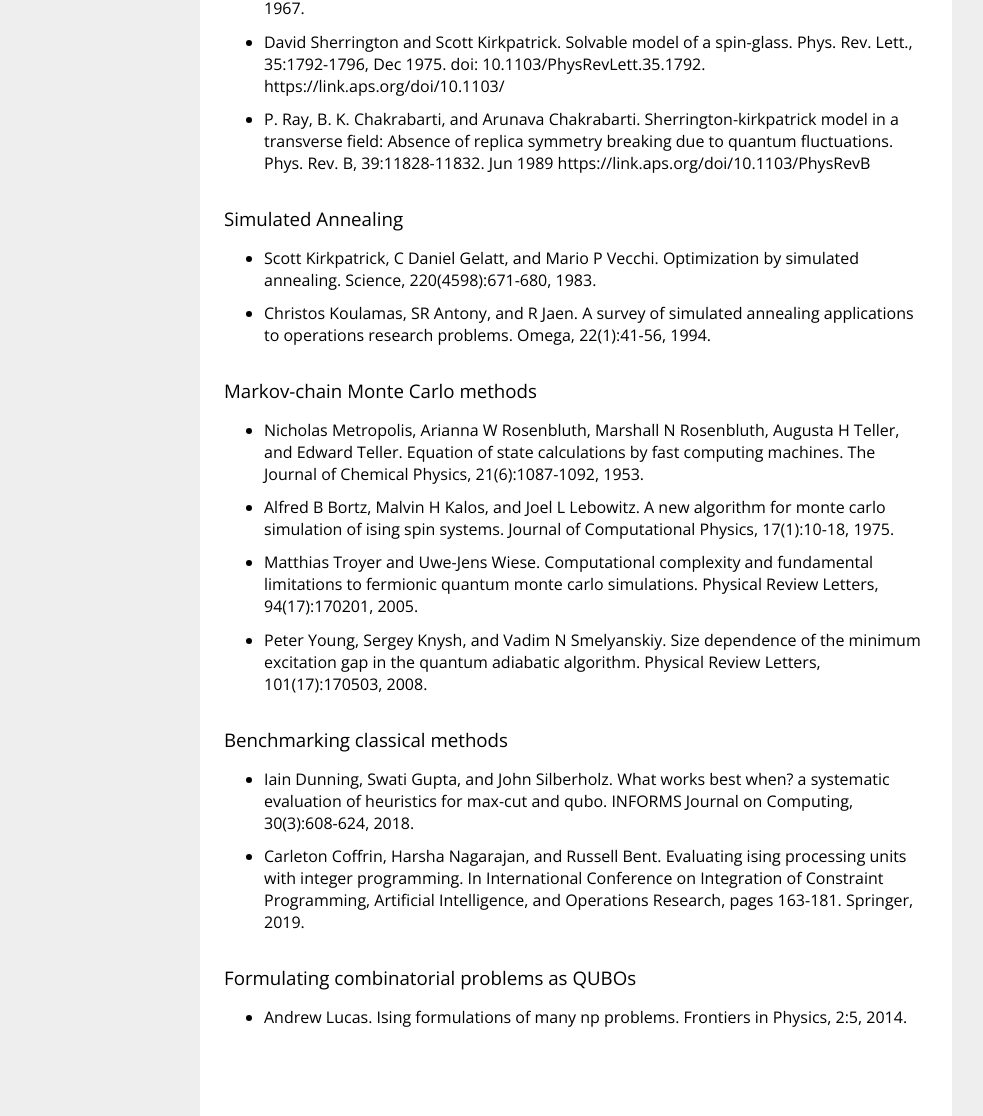
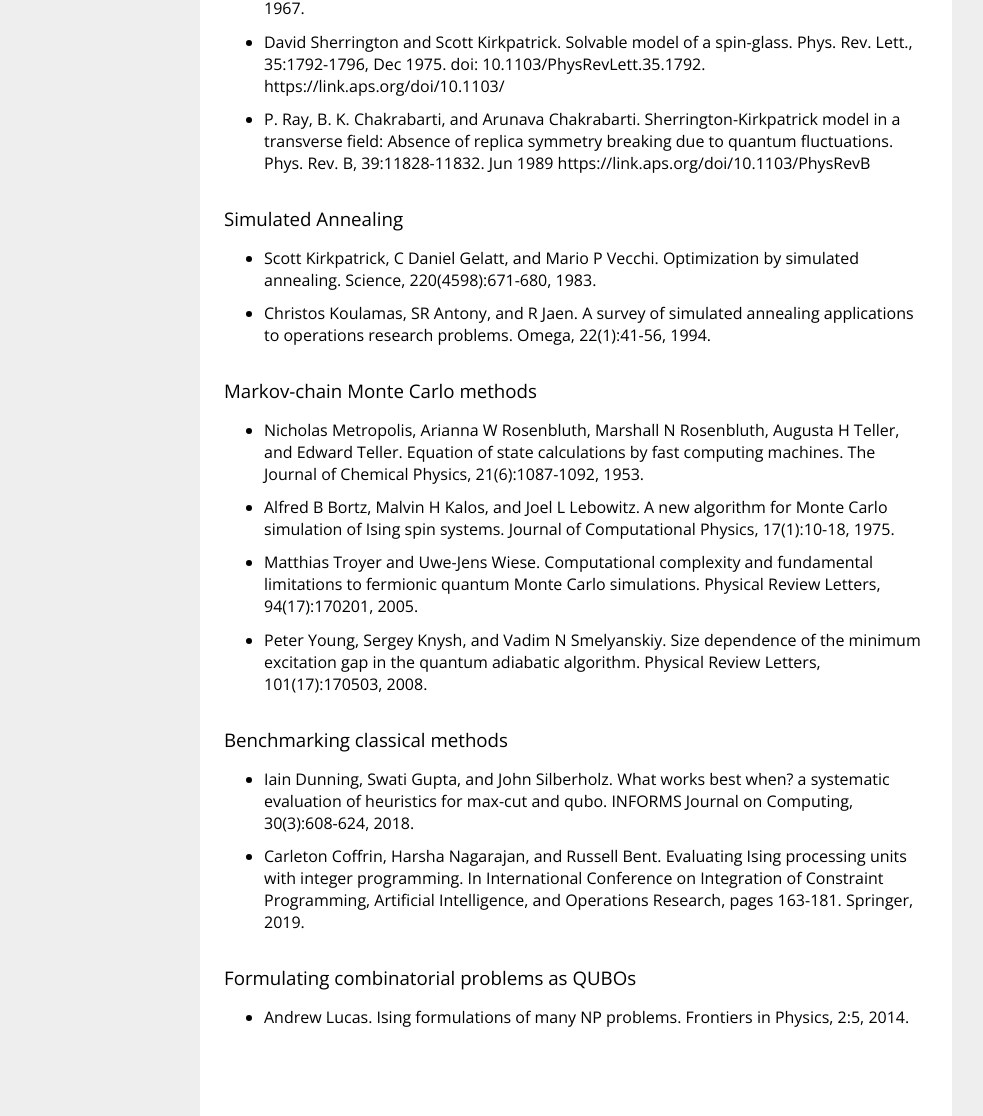
Before and after one commit to bernalde/QuIP, a Jekyll site: the page built from _syllabus/2-ising-qubo.md, in a window 1280 px wide. Shown: the part 466-1582 px from the top of the page, without its empty margins (64-1047 px from the left). Built offline with Jekyll 4.4.1, drawn with Linux system fonts in a browser that asks for light colours.

```diff
--- a/_syllabus/2-ising-qubo.md
+++ b/_syllabus/2-ising-qubo.md
@@ -7,7 +7,7 @@ tags: [ising,qubo]
 ### Ising model basics
 - Stephen G Brush. History of the Lenz-Ising model. Reviews of Modern Physics, 39(4):883, 1967.
 - David Sherrington and Scott Kirkpatrick. Solvable model of a spin-glass. Phys. Rev. Lett., 35:1792-1796, Dec 1975. doi: 10.1103/PhysRevLett.35.1792. https://link.aps.org/doi/10.1103/
-- P. Ray, B. K. Chakrabarti, and Arunava Chakrabarti. Sherrington-kirkpatrick model in a transverse field: Absence of replica symmetry breaking due to quantum fluctuations. Phys. Rev. B, 39:11828-11832. Jun 1989 https://link.aps.org/doi/10.1103/PhysRevB
+- P. Ray, B. K. Chakrabarti, and Arunava Chakrabarti. Sherrington-Kirkpatrick model in a transverse field: Absence of replica symmetry breaking due to quantum fluctuations. Phys. Rev. B, 39:11828-11832. Jun 1989 https://link.aps.org/doi/10.1103/PhysRevB
 
 ### Simulated Annealing
 - Scott Kirkpatrick, C Daniel Gelatt, and Mario P Vecchi. Optimization by simulated annealing. Science, 220(4598):671-680, 1983.
@@ -16,14 +16,14 @@ tags: [ising,qubo]
 ### Markov-chain Monte Carlo methods
 - Nicholas Metropolis, Arianna W Rosenbluth, Marshall N Rosenbluth, Augusta H Teller, and Edward
 Teller. Equation of state calculations by fast computing machines. The Journal of Chemical Physics, 21(6):1087-1092, 1953.
-- Alfred B Bortz, Malvin H Kalos, and Joel L Lebowitz. A new algorithm for monte carlo simulation of ising spin systems. Journal of Computational Physics, 17(1):10-18, 1975.
-- Matthias Troyer and Uwe-Jens Wiese. Computational complexity and fundamental limitations to fermionic quantum monte carlo simulations. Physical Review Letters, 94(17):170201, 2005.
+- Alfred B Bortz, Malvin H Kalos, and Joel L Lebowitz. A new algorithm for Monte Carlo simulation of Ising spin systems. Journal of Computational Physics, 17(1):10-18, 1975.
+- Matthias Troyer and Uwe-Jens Wiese. Computational complexity and fundamental limitations to fermionic quantum Monte Carlo simulations. Physical Review Letters, 94(17):170201, 2005.
 - Peter Young, Sergey Knysh, and Vadim N Smelyanskiy. Size dependence of the minimum excitation gap in the quantum adiabatic algorithm. Physical Review Letters, 101(17):170503, 2008.
 
 ### Benchmarking classical methods
 - Iain Dunning, Swati Gupta, and John Silberholz. What works best when? a systematic evaluation of
 heuristics for max-cut and qubo. INFORMS Journal on Computing, 30(3):608-624, 2018.
-- Carleton Coffrin, Harsha Nagarajan, and Russell Bent. Evaluating ising processing units with integer programming. In International Conference on Integration of Constraint Programming, Artificial Intelligence, and Operations Research, pages 163-181. Springer, 2019.
+- Carleton Coffrin, Harsha Nagarajan, and Russell Bent. Evaluating Ising processing units with integer programming. In International Conference on Integration of Constraint Programming, Artificial Intelligence, and Operations Research, pages 163-181. Springer, 2019.
 
 ### Formulating combinatorial problems as QUBOs
-- Andrew Lucas. Ising formulations of many np problems. Frontiers in Physics, 2:5, 2014.
+- Andrew Lucas. Ising formulations of many NP problems. Frontiers in Physics, 2:5, 2014.
```
Also changed, not shown: 1 other file.
